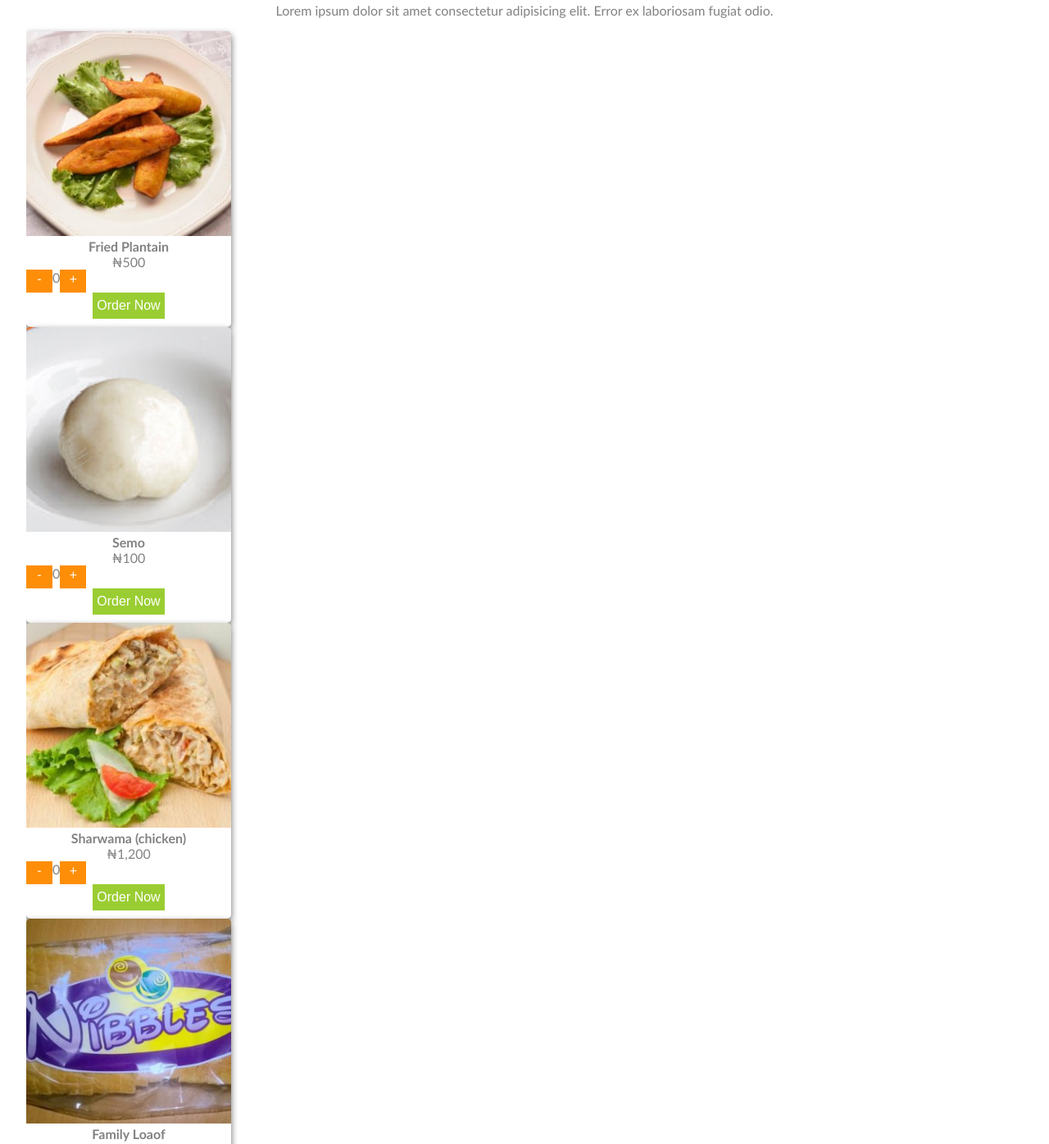
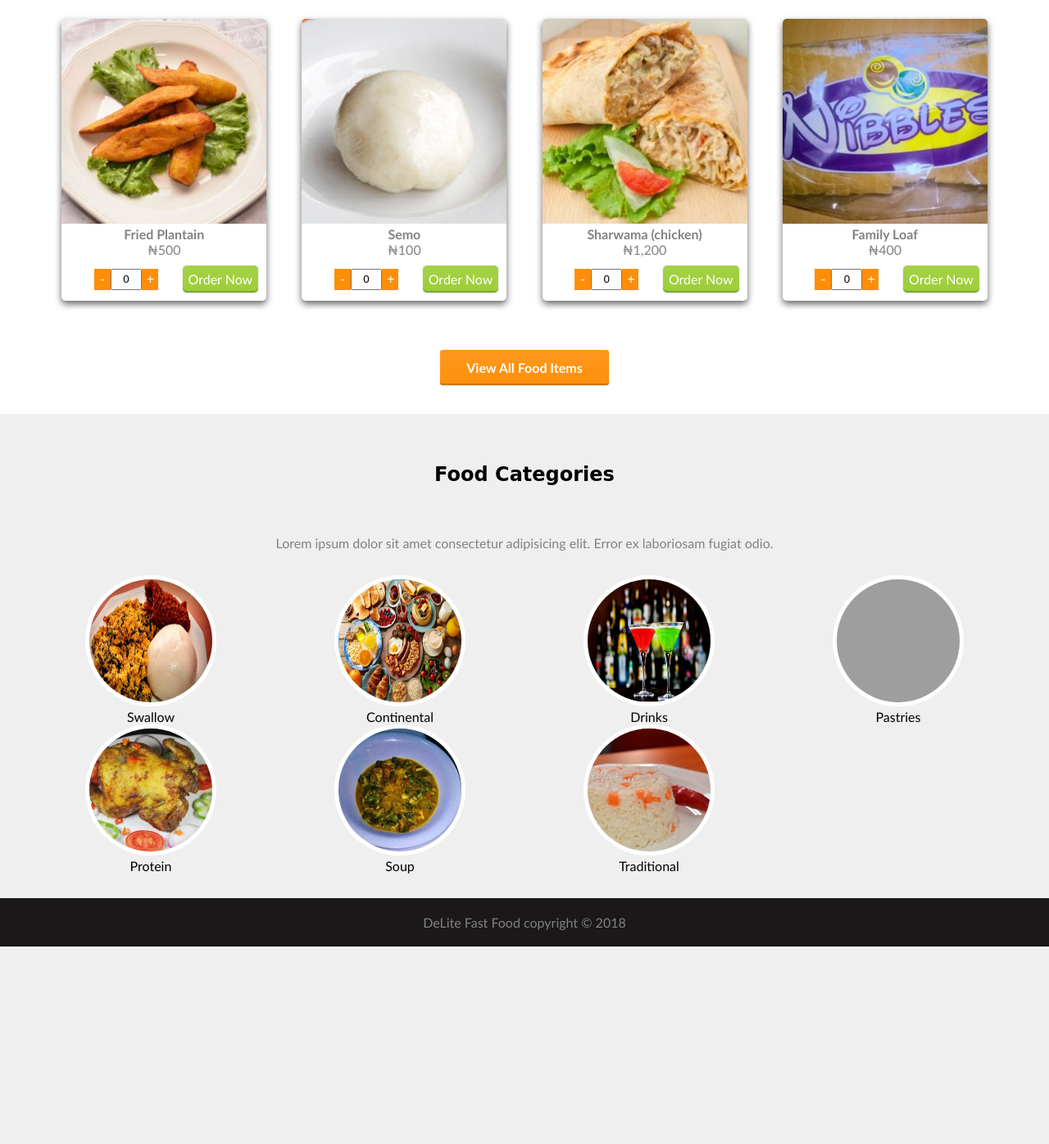
Before and after one commit to ah-med/FastFoodFast, a website: page UI/index.html in a window 1280 px wide. Shown: the part 1271-2667 px from the top of the page at 82% size. After the commit the page ends 2426 px from the top, so only its background shows below. Drawn offline with Linux system fonts and the light colour scheme; grey boxes are pictures that could not be loaded.

Commit message:
feat(Home page) - improve popular food items section
- re-arrange divs in food-item-card

[Finishes #160519967]

```diff
--- a/UI/index.html
+++ b/UI/index.html
@@ -83,7 +83,8 @@
         <div class="container">
             <div class="content">
                 <h1>Delivering Deliciousness</h1>
-                <span>Good Food Health Body</span><br>
+                <span>Good Food Health Body</span>
+                <br>
                 <a class="action-btn" href="./user_food_items.html">Order Food</a>
             </div>
         </div>
@@ -118,65 +119,62 @@
     <section id="popular">
         <div class="container">
             <h2>Popular Food Items</h2>
-            <p>Lorem ipsum dolor sit amet consectetur adipisicing elit. Error ex laboriosam fugiat odio.</p>
-            <div id="food-grid">
+            <div id="food-item">
                 <div class="food-item-card" align="center">
                     <img src="./images/food/traditional/fried-plantain.jpg" alt="item1">
                     <h4>Fried Plantain</h4>
                     <span>&#8358;500</span>
-                    <div class="add-cart">
-                        <span id="minus" class="click">-</span>
-                        <span id="item-value">0</span>
-                        <span id="plus" class="click">+</span>
+                    <div class="action">
+                        <div class="add-cart">
+                            <button id="minus" class="click">-</button>
+                            <input type="number" min="0" max="30" step="1" value="0">
+                            <button id="plus" class="click">+</button>
+                        </div>
+                        <a  class="action-btn" href="#">Order Now</a>
                     </div>
-                    <button>
-                        <a href="#">Order Now</a>
-                    </button>
                 </div>
                 <div class="food-item-card" align="center">
                     <img src="./images/food/swallow/semo.jpg" alt="item2">
                     <h4>Semo</h4>
                     <span>&#8358;100</span>
-                    <div class="add-cart">
-                        <span id="minus" class="click">-</span>
-                        <span id="item-value">0</span>
-                        <span id="plus" class="click">+</span>
+                    <div class="action">
+                        <div class="add-cart">
+                            <button id="minus" class="click">-</button>
+                            <input type="number" min="0" max="30" step="1" value="0">
+                            <button id="plus" class="click">+</button>
+                        </div>
+                        <a  class="action-btn" href="#">Order Now</a>
                     </div>
-                    <button>
-                        <a href="#">Order Now</a>
-                    </button>
                 </div>
                 <div class="food-item-card" align="center">
                     <img src="./images/food/continental/shawama-chicken.jpg" alt="item3">
                     <h4>Sharwama (chicken)</h4>
                     <span>&#8358;1,200</span>
-                    <div class="add-cart">
-                        <span id="minus" class="click">-</span>
-                        <span id="item-value">0</span>
-                        <span id="plus" class="click">+</span>
+                    <div class="action">
+                        <div class="add-cart">
+                            <button id="minus" class="click">-</button>
+                            <input type="number" min="0" max="30" step="1" value="0">
+                            <button id="plus" class="click">+</button>
+                        </div>
+                        <a  class="action-btn" href="#">Order Now</a>
                     </div>
-                    <button>
-                        <a href="#">Order Now</a>
-                    </button>
                 </div>
                 <div class="food-item-card" align="center">
                     <img src="./images/food/pastries/family-loaf.jpg" alt="item4">
-                    <h4>Family Loaof</h4>
+                    <h4>Family Loaf</h4>
                     <span>&#8358;400</span>
-                    <div class="add-cart">
-                        <span id="minus" class="click">-</span>
-                        <span id="item-value">0</span>
-                        <span id="plus" class="click">+</span>
+                    <div class="action">
+                        <div class="add-cart">
+                            <button id="minus" class="click">-</button>
+                            <input type="number" min="0" max="30" step="1" value="0">
+                            <button id="plus" class="click">+</button>
+                        </div>
+                        <a  class="action-btn" href="#">Order Now</a>
                     </div>
-                    <button>
-                        <a href="#">Order Now</a>
-                    </button>
                 </div>
             </div>
             <div id="view-order-div">
-                <button>
-                    <a href="./user_food_items.html">View All Food Items</a>
-                </button>
+                <a class="action-btn" href="./user_food_items.html">View All Food Items</a>
             </div>
         </div>
     </section>
```
